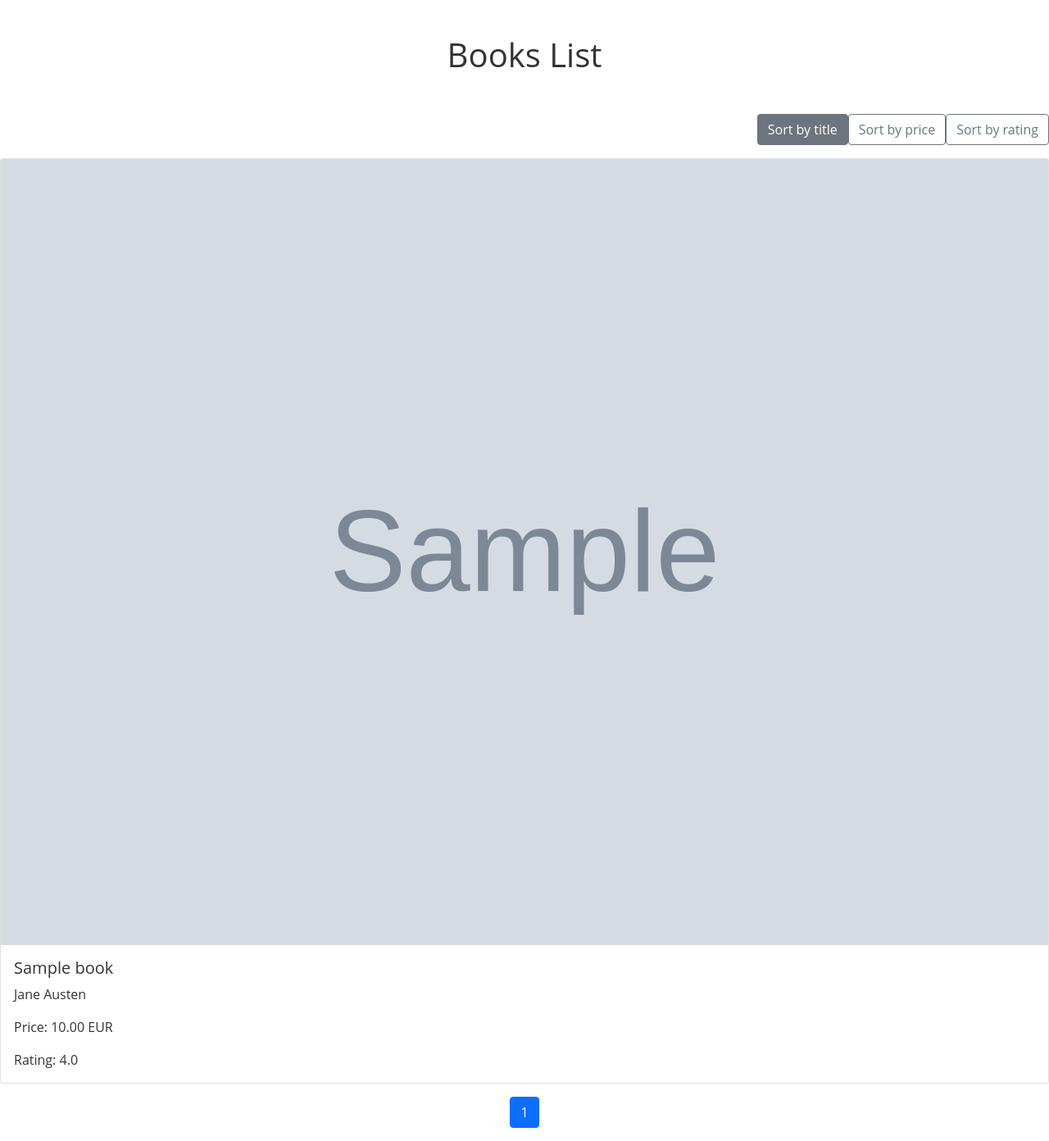
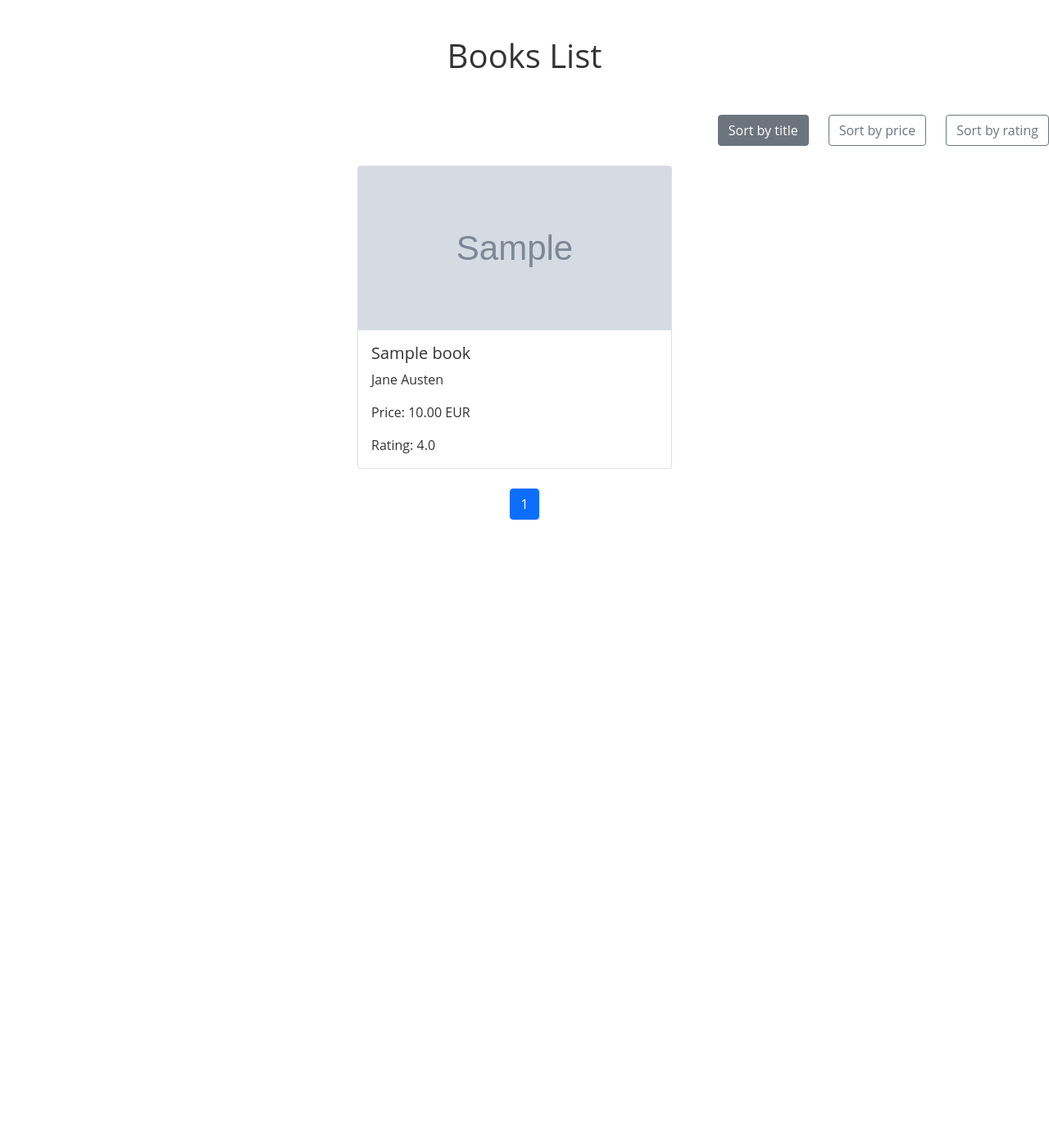
Before and after one commit to ecabanasv/ci-pp5-ecommerce, a Django app: page /products/ in a window 1280 px wide. Shown: the part 321-1713 px from the top of the page at 82% size. After the commit the page ends 955 px from the top, so only its background shows below. Run offline with Django 3.2, Linux system fonts and the light colour scheme; data comes from the database, SQL or seed files in the repository; tables that the repository leaves empty hold one stand-in row (values such as "Sample post"); grey boxes marked "Sample" are stand-in pictures; parts of the project's set-up code (start-up, migrations or seed data) failed here and were passed over; some libraries are stand-ins or nearby versions.

Commit message:
Updated initial CSS file for templates

```diff
--- a/static/css/base.css
+++ b/static/css/base.css
@@ -1,4 +1,4 @@
-/* Path: static\css\base.css */
+/* Path: static/css/base.css */
 
 html {
     height: 100%;
@@ -19,22 +19,130 @@ a {
     text-decoration: none;
 }
 
-a:hover {
+a:hover,
+a:active,
+a:focus,
+a:visited {
     color: #333;
     text-decoration: none;
 }
 
-a:active {
+.container {
+    max-width: 1200px;
+    margin: 0 auto;
+}
+
+/* Main Nav Styles */
+.navbar {
+    background-color: #fff;
+    border-bottom: 1px solid #ddd;
+  }
+
+  .navbar-nav {
+    display: flex;
+    justify-content: center;
+    align-items: center;
+    height: 60px;
+  }
+
+  .nav-item {
+    padding: 0 1rem;
+  }
+
+  .nav-link {
+    font-size: 18px;
+    font-weight: bold;
     color: #333;
     text-decoration: none;
+  }
+
+  .nav-link:hover {
+    color: #333;
+    text-decoration: none;
+  }
+
+  .dropdown-menu {
+    background-color: #fff;
+    border-radius: 0;
+    border: none;
+    box-shadow: 0 2px 4px rgba(0, 0, 0, 0.1);
+  }
+
+  .dropdown-item {
+    font-size: 16px;
+    font-weight: normal;
+    color: #333;
+    text-decoration: none;
+    padding: 1rem;
+    display: block;
+  }
+
+  .dropdown-item:hover {
+    background-color: #f2f2f2;
+    color: #333;
+  }
+
+
+/* Style for the book cards */
+.card {
+    height: 100%;
 }
 
-a:focus {
-    color: #333;
-    text-decoration: none;
+.card-img-top {
+    height: 200px;
+    object-fit: cover;
 }
 
-a:visited {
-    color: #333;
-    text-decoration: none;
+.mb-3 {
+    margin-bottom: 1.5rem !important;
 }
+
+.mr-3 {
+    margin-right: 1.5rem !important;
+}
+
+.d-flex {
+    display: flex !important;
+}
+
+.justify-content-end {
+    justify-content: flex-end !important;
+}
+
+.flex-wrap {
+    flex-wrap: wrap !important;
+}
+
+/* Style for the sort buttons */
+.btn-outline-secondary {
+    color: #6c757d;
+    background-color: transparent;
+    background-image: none;
+    border-color: #6c757d;
+}
+
+.btn-outline-secondary:hover {
+    color: #fff;
+    background-color: #6c757d;
+    border-color: #6c757d;
+}
+
+.btn-outline-secondary.active {
+    color: #fff;
+    background-color: #6c757d;
+    border-color: #6c757d;
+}
+
+/* Style for the book list */
+.book-list {
+    display: flex;
+    flex-wrap: wrap;
+    justify-content: center;
+}
+
+.book-card {
+    width: 30%;
+    min-width: 300px;
+    margin-right: 2%;
+    display: inline-block;
+}
```
